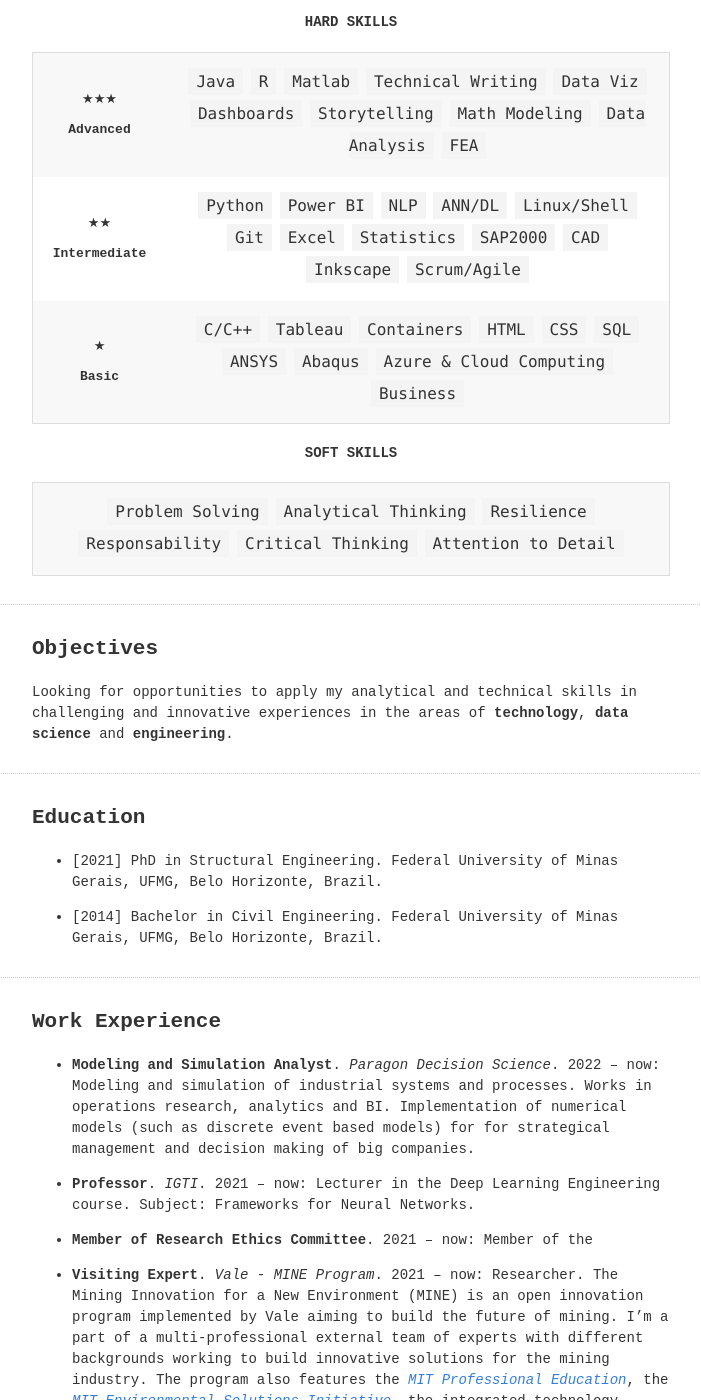
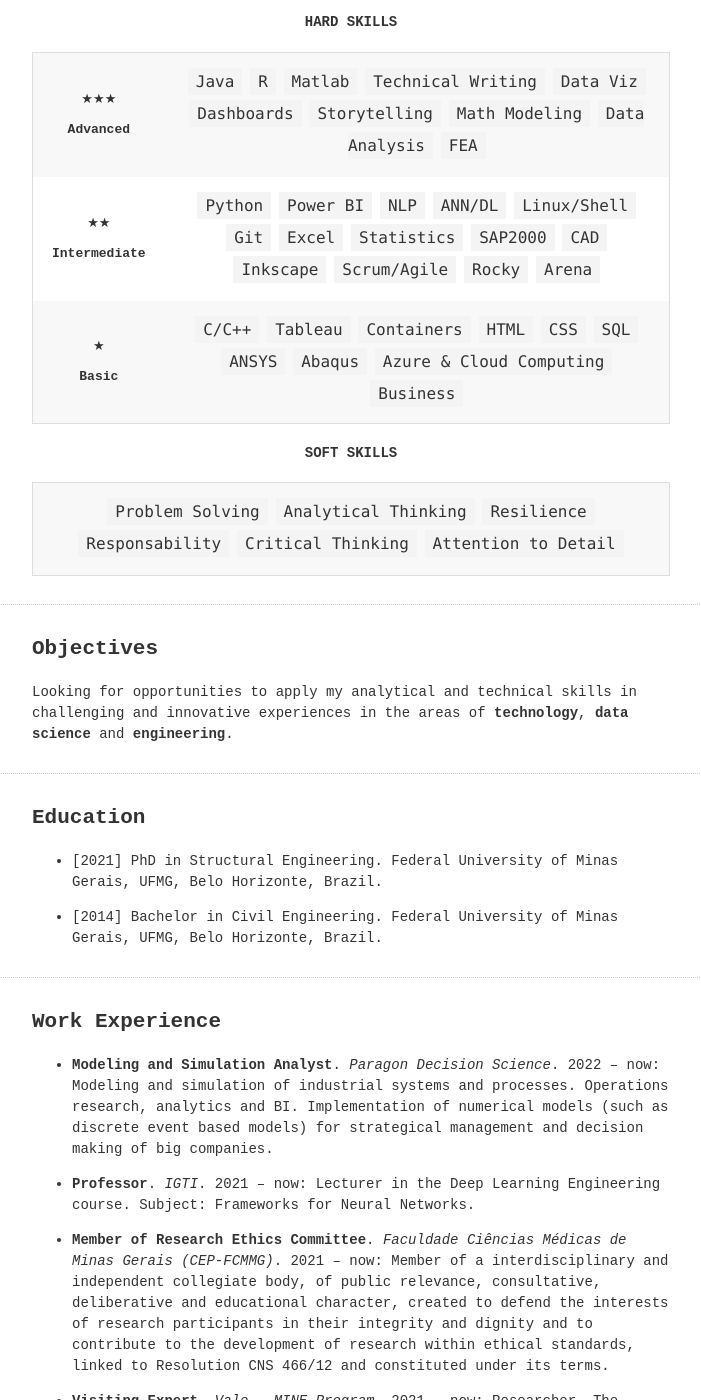
Before and after one commit to hasmonteiro/hasmonteiro.github.io, a Jekyll site: the page built from _pages/cv.md, in a window 1280 px wide and 1400 px high, scrolled down 1094 px. Shown: the whole window, without its empty margins (289-990 px from the left). Built offline with Jekyll 4.4.1, drawn with Linux system fonts in a browser that asks for light colours; nearby versions of some CDN libraries; some of the changed text lies outside the part shown.

```diff
--- a/_config.yml
+++ b/_config.yml
@@ -1,5 +1,5 @@
 title: "Humberto Monteiro"
-description: "| enginneer, phd | fem | data | dev | ai |"
+description: "| enginneer, phd | modeling | simulation | rd&i | ml |"
 url: https://hasmonteiro.com # Site url, without a slash at the end.
 signoff: "hasmonteiro" # Your name
 
--- a/_pages/cv.md
+++ b/_pages/cv.md
@@ -28,7 +28,7 @@ so we're are here in this planet to grow and improve, to go beyond boundaries!
 
 |:-----:|:-----:|
 | &#9733;&#9733;&#9733; __Advanced__ | `Java` `R` `Matlab` `Technical Writing` `Data Viz` `Dashboards` `Storytelling` `Math Modeling` `Data Analysis` `FEA` |
-| &#9733;&#9733; __Intermediate__ | `Python` `Power BI` `NLP` `ANN/DL` `Linux/Shell` `Git` `Excel` `Statistics` `SAP2000` `CAD` `Inkscape` `Scrum/Agile`|
+| &#9733;&#9733; __Intermediate__ | `Python` `Power BI` `NLP` `ANN/DL` `Linux/Shell` `Git` `Excel` `Statistics` `SAP2000` `CAD` `Inkscape` `Scrum/Agile` `Rocky` `Arena` |
 | &#9733; <br> __Basic__ | `C/C++` `Tableau` `Containers` `HTML` `CSS` `SQL` `ANSYS` `Abaqus` `Azure & Cloud Computing` `Business`|
 
 #### SOFT SKILLS
@@ -52,17 +52,17 @@ ________________________________________________________________________________
 ______________________________________________________________________________________
 ## Work Experience
 
-- __Modeling and Simulation Analyst__. _Paragon Decision Science_. 2022 -- now: Modeling and simulation of industrial systems and processes. Works in operations research, analytics and BI. Implementation of numerical models (such as discrete event based models) for for strategical management and decision making of big companies.
+- __Modeling and Simulation Analyst__. _Paragon Decision Science_. 2022 -- now: Modeling and simulation of industrial systems and processes. Operations research, analytics and BI. Implementation of numerical models (such as discrete event based models) for strategical management and decision making of big companies.
 
 - __Professor__. _IGTI_. 2021 -- now: Lecturer in the Deep Learning Engineering course. Subject: Frameworks for Neural Networks.
 
-- __Member of Research Ethics Committee__. 2021 -- now: Member of the
+- __Member of Research Ethics Committee__. _Faculdade Ciências Médicas de Minas Gerais (CEP-FCMMG)_. 2021 -- now: Member of a interdisciplinary and independent collegiate body, of public relevance, consultative, deliberative and educational character, created to defend the interests of research participants in their integrity and dignity and to contribute to the development of research within ethical standards, linked to Resolution CNS 466/12 and constituted under its terms.
 
 - __Visiting Expert__. _Vale - MINE Program_. 2021 -- now: Researcher. The Mining Innovation for a New Environment (MINE) is an open innovation program implemented by Vale aiming to build the future of mining. I'm a part of a multi-professional external team of experts with different backgrounds working to build innovative solutions for the mining industry. The program also features the [_MIT Professional Education_](https://professional.mit.edu/), the [_MIT Environmental Solutions Initiative_](https://environmentalsolutions.mit.edu/), the integrated technology center [_SENAI CIMATEC_](http://www.senaicimatec.com.br/) and the corporative innovation consultant enterprise [_The Bakery_](https://thebakery.com/).
 
 - __Visiting Expert__. _SENAI CIMATEC_. 2021 -- now: Researcher. RD&I in the mining industry. Product development and process improvement.
 
- - __Researcher__. _Universidade Federal de Minas Gerais - UFMG (Federal University of Minas Gerais), BR_. 2015 - 2021: Doctoral scholar; CNPq scholarship holder (for a predefined period).	Use of the generalized/extended finite element method (G/XFEM) in two-scale material nonlinear analysis of quasi-brittle and heterogeneous solids. Constitutive modeling, numerical analysis, computational geometry, software engineering, structural engineering, concrete structures, among others.
+ - __Researcher__. _Universidade Federal de Minas Gerais - UFMG (Federal University of Minas Gerais), BR_. 2015 - 2021: Doctoral scholar; CNPq scholarship holder (for a predefined period). Use of the generalized/extended finite element method (G/XFEM) in two-scale material nonlinear analysis of quasi-brittle and heterogeneous solids. Constitutive modeling, numerical analysis, computational geometry, software engineering, structural engineering, concrete structures, among others.
 
 - __Professor__. _Centro Universitário Newton Paiva (University Center Newton Paiva), BR_. 2019 - 2020: Lecturer in the lato sensu postgraduate certicate/diploma track “Structural Engineering for Construction” (Pós-Graduação em Engenharia de Estruturas para a Construção Civil). Subjects: Numerical Methods in Engineering - Introduction to the Finite Element Method and Thesis (Supervisor)
 
```
Also changed, not shown: _pages/research.md (+4 -3 lines).
